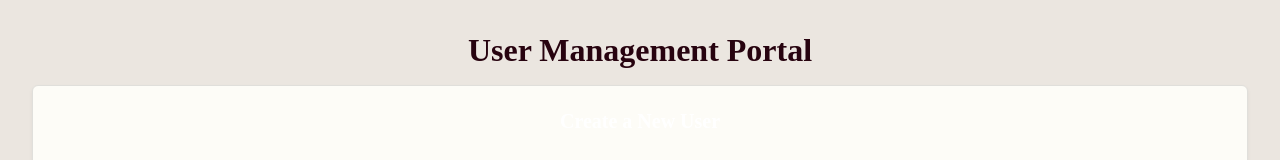
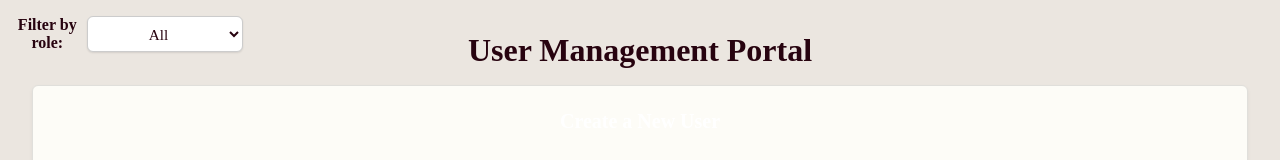
Before and after one commit to soleilthallemer/Artemis-Steam, a React (Create React App) app in the folder react-frontend/: page /admin-user-management in a window 1280 px wide. Shown: the top 160 px of the page. Built offline with nearby package versions, Linux system fonts and the light colour scheme; no server answers.

Commit message:
added filtering by user type to admin-user-management

```diff
--- a/react-frontend/src/css/adminUserManagement.css
+++ b/react-frontend/src/css/adminUserManagement.css
@@ -130,3 +130,32 @@
   font-size: 2rem;
   margin-bottom: 1rem;
 }
+
+/* 🔽 Newly added filter styling */
+.filter-container {
+  position: absolute;
+  top: 1rem;
+  left: 1rem;
+  display: flex;
+  align-items: center;
+  gap: 0.5rem;
+  z-index: 10;
+}
+
+.filter-label {
+  color: #27030f !important;
+  font-weight: bold;
+}
+
+#role-filter {
+  padding: 0.5rem;
+  border-radius: 6px;
+  border: 1px solid #ccc;
+  background-color: #fff;
+  color: #27030f;
+  font-weight: 500;
+  min-width: 80px;
+  height: 2.2rem;
+  text-align: center;
+  box-shadow: 0 1px 2px rgba(0,0,0,0.1);
+}
--- a/react-frontend/src/pages/admin-user-management.jsx
+++ b/react-frontend/src/pages/admin-user-management.jsx
@@ -3,6 +3,8 @@ import '../css/adminUserManagement.css';
 
 const AdminUserManagement = () => {
   const [users, setUsers] = useState([]);
+  const [filteredUsers, setFilteredUsers] = useState([]);
+  const [selectedRole, setSelectedRole] = useState('all');
 
   // Form input states
   const [firstName, setFirstName] = useState('');
@@ -15,6 +17,14 @@ const AdminUserManagement = () => {
   useEffect(() => {
     fetchUsers();
   }, []);
+
+  useEffect(() => {
+    if (selectedRole === 'all') {
+      setFilteredUsers(users);
+    } else {
+      setFilteredUsers(users.filter(user => user.role === selectedRole));
+    }
+  }, [users, selectedRole]);
 
   const fetchUsers = async () => {
     try {
@@ -48,7 +58,7 @@ const AdminUserManagement = () => {
       first_name: firstName,
       last_name: lastName,
       email,
-      phone_number: phoneNumber,
+      phone_number: phoneNumber || undefined,
       role,
       password
     };
@@ -78,6 +88,21 @@ const AdminUserManagement = () => {
     <div className="admin-user-management">
       <h1 className="page-title">User Management Portal</h1>
 
+      {/* Role Filter Dropdown */}
+      <div className="filter-container">
+        <label htmlFor="role-filter" className="filter-label">Filter by role:</label>
+        <select
+          id="role-filter"
+          value={selectedRole}
+          onChange={(e) => setSelectedRole(e.target.value)}
+        >
+          <option value="all">All</option>
+          <option value="customer">Customer</option>
+          <option value="employee">Employee</option>
+          <option value="administrator">Administrator</option>
+        </select>
+      </div>
+
       {/* Create User Form */}
       <form className="create-user-form" onSubmit={handleCreateUser}>
         <h2>Create a New User</h2>
@@ -103,11 +128,11 @@ const AdminUserManagement = () => {
           required
         />
         <input
-        type="tel"
-        placeholder="Phone Number (optional)"
-        value={phoneNumber}
-        onChange={e => setPhoneNumber(e.target.value)}
-      />
+          type="tel"
+          placeholder="Phone Number (optional)"
+          value={phoneNumber}
+          onChange={e => setPhoneNumber(e.target.value)}
+        />
         <input
           type="password"
           placeholder="Password"
@@ -126,10 +151,10 @@ const AdminUserManagement = () => {
 
       {/* User List */}
       <ul className="user-list">
-        {users.map(user => (
+        {filteredUsers.map(user => (
           <li key={user.user_id} className="user-item">
             <div>
-              <strong>{`${user.first_name} ${user.last_name}`}</strong> ({user.role})
+              <strong>{`${user.first_name} ${user.last_name}`}</strong> ({user.role.charAt(0).toUpperCase() + user.role.slice(1)})
               <p>Email: {user.email}</p>
               <p>Phone: {user.phone_number || 'N/A'}</p>
               <p>Registered on: {new Date(user.created_at).toLocaleString()}</p>
```
Lines whose indentation alone changed are shown as unchanged.
